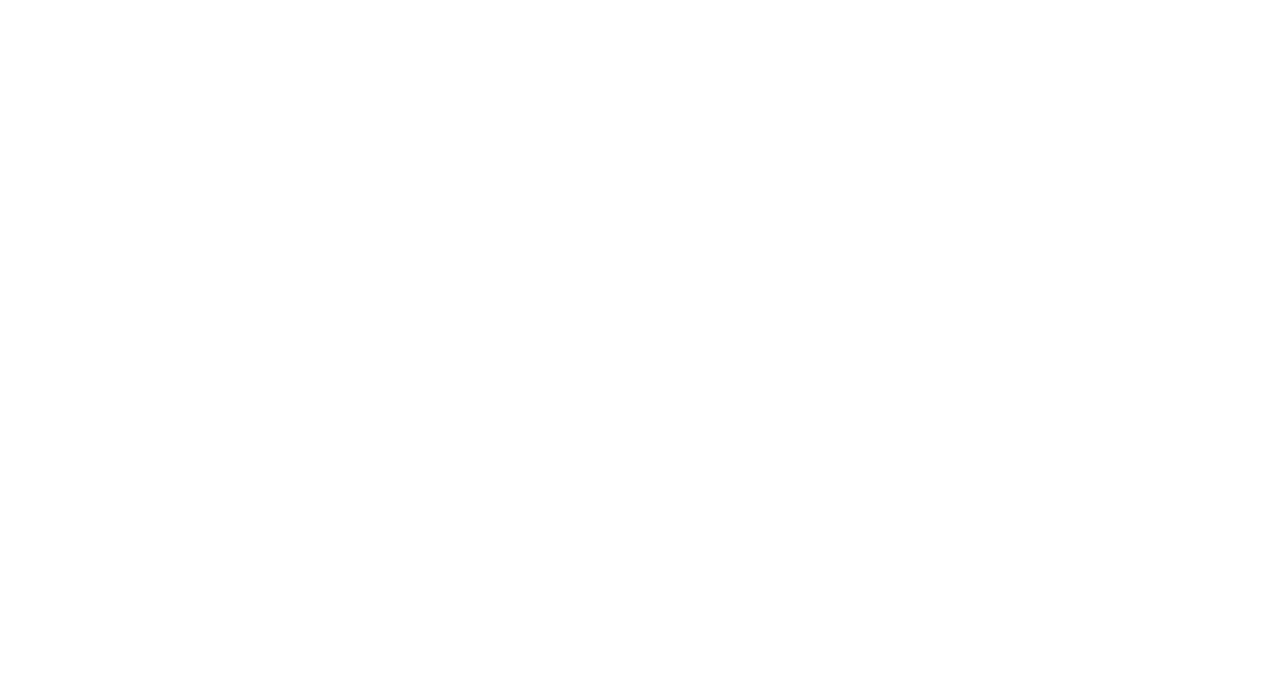
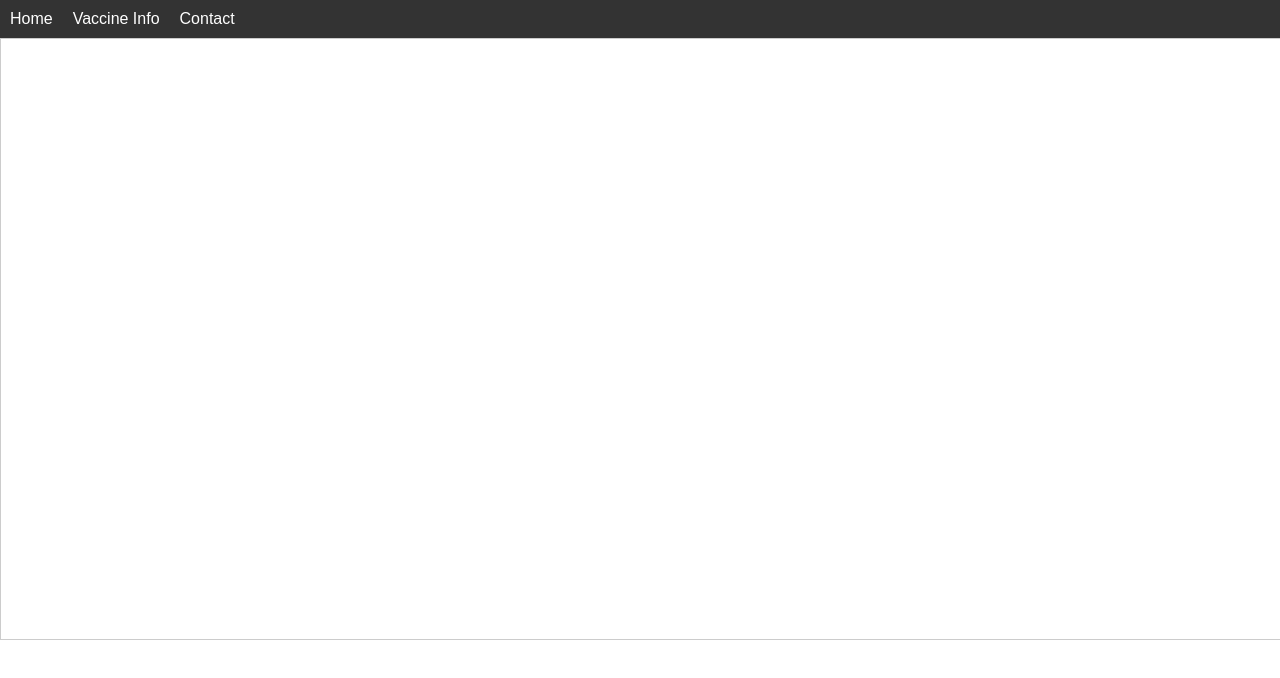
Before and after one commit to barrelrider7/vaccine-map, a plain HTML site: page index.html in a window 1280 px wide. Drawn offline with nearby package versions, Linux system fonts and the light colour scheme.

Commit message:
Updated index.html with new content

```diff
--- a/index.html
+++ b/index.html
@@ -1,8 +1,62 @@
-<html>
+<!DOCTYPE html>
+<html lang="en">
 <head>
-    <title>Vaccine Map</title>
+    <meta charset="UTF-8">
+    <meta name="viewport" content="width=device-width, initial-scale=1.0">
+    <title>Vaccine Requirements World Map 2025</title>
+    <style>
+        body {
+            font-family: Arial, sans-serif;
+            margin: 0;
+            padding: 0;
+        }
+        #map {
+            width: 100%;
+            height: 600px;
+            border: 1px solid #ccc;
+        }
+        nav {
+            background-color: #333;
+            padding: 10px;
+        }
+        nav ul {
+            list-style: none;
+            margin: 0;
+            padding: 0;
+            display: flex;
+            gap: 20px;
+        }
+        nav a {
+            color: white;
+            text-decoration: none;
+        }
+        nav a:hover {
+            text-decoration: underline;
+        }
+    </style>
 </head>
 <body>
-    <script src="vaccine-data.json"></script>
+    <nav>
+        <ul>
+            <li><a href="#">Home</a></li>
+            <li><a href="#">Vaccine Info</a></li>
+            <li><a href="#">Contact</a></li>
+        </ul>
+    </nav>
+    <div id="map"></div>
+    <script src="https://d3js.org/d3.v7.min.js"></script>
+    <script>
+        // D3.js code for interactive map visualization
+        const svg = d3.select("#map").append("svg")
+            .attr("width", "100%")
+            .attr("height", "100%");
+        // Load vaccine data and render map
+        const loadVaccineData = async () => {
+            const data = await d3.json("vaccine-data.json");
+            console.log("Vaccine data loaded:", data);
+            // Render the interactive map using the vaccine data
+        };
+        loadVaccineData();
+    </script>
 </body>
 </html>
```
